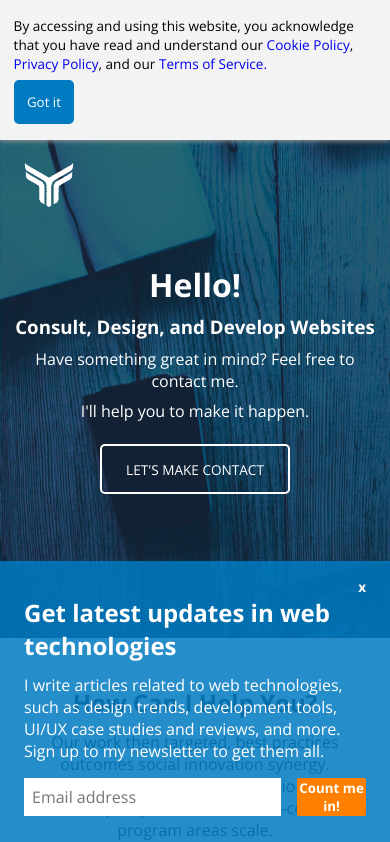
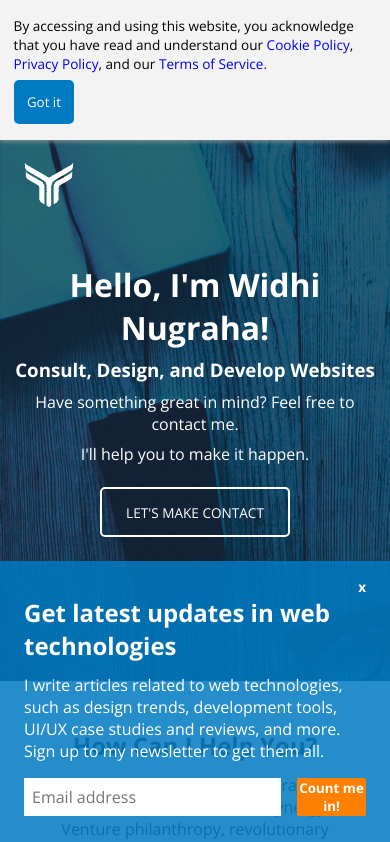
Before and after one commit to dytra/web-agency, a React (Create React App) app: page / in a window 390 px wide. Shown: the top 842 px of the page. Built offline with nearby package versions, Linux system fonts and the light colour scheme.

Commit message:
fix styling hero

```diff
--- a/src/components/Hero/Hero.js
+++ b/src/components/Hero/Hero.js
@@ -11,7 +11,7 @@ const Hero = ({ showNotif }) => {
             <img id="logo" src={logo} />
           </div>
           <div id="hero-content">
-            <h1>Hello!</h1>
+            <h1>Hello, I'm Widhi Nugraha!</h1>
             <h3>Consult, Design, and Develop Websites</h3>
             <p>Have something great in mind? Feel free to contact me.</p>
             <p>I'll help you to make it happen.</p>
--- a/src/components/Hero/hero.scss
+++ b/src/components/Hero/hero.scss
@@ -99,6 +99,11 @@ a {
     margin-top: 6em;
   }
 }
+@media (max-width:960px) {
+  #hero-main {
+    margin-top: 6em;
+  }
+}
 
 @media (max-width:768px) {
   #hero-main {
```
